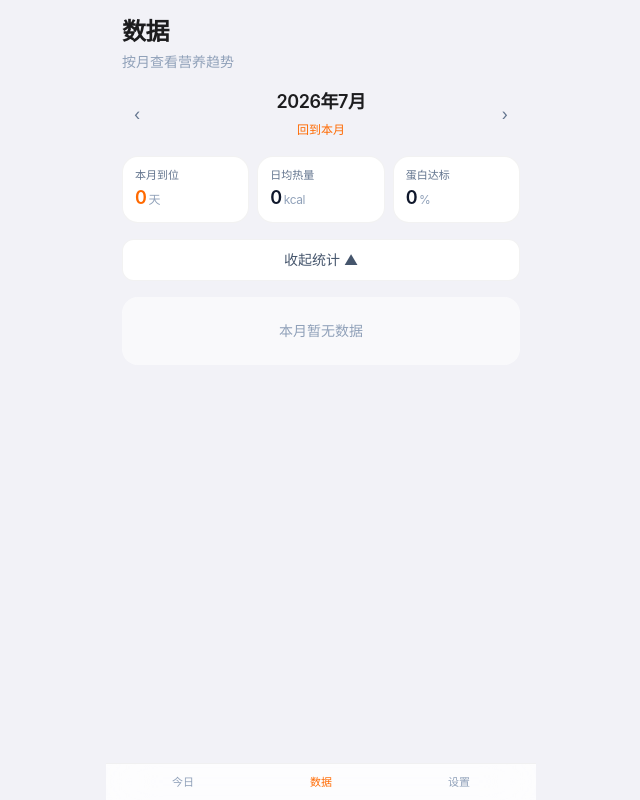
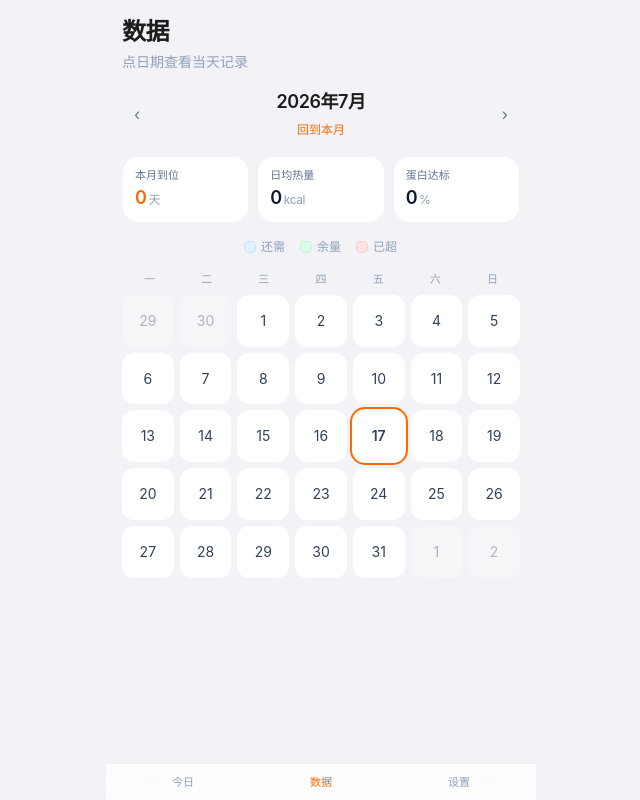
Before and after one commit to Dewyue/diet-log, a React (Vite) app: page /calendar in a window 1280 px wide. Shown: the whole page, without its empty margins (319-959 px from the left). Built offline with nearby package versions, Linux system fonts and the light colour scheme.

Commit message:
Restore data-page calendar with calorie color cells
Replace the calorie trend chart with a month grid tinted blue/green/red, and open DaySheet for past day details.

Co-authored-by: Cursor <cursoragent@cursor.com>

```diff
--- /dev/null
+++ b/src/components/DayCell.tsx
@@ -0,0 +1,54 @@
+import {
+  getCalorieBadge,
+  sumEntries,
+  type CalorieBadgeTone,
+} from '../lib/dailyStatus'
+import type { DailyTargets, FoodEntry } from '../types'
+
+interface DayCellProps {
+  day: number
+  date: string
+  inMonth: boolean
+  isToday: boolean
+  dayEntries: FoodEntry[]
+  targets: DailyTargets
+  onSelect: (date: string) => void
+}
+
+const TONE_BG: Record<CalorieBadgeTone, string> = {
+  blue: 'bg-sky-100 text-sky-800 dark:bg-sky-500/25 dark:text-sky-200',
+  green: 'bg-green-100 text-green-800 dark:bg-green-500/25 dark:text-green-200',
+  red: 'bg-red-100 text-red-700 dark:bg-red-500/25 dark:text-red-200',
+}
+
+export default function DayCell({
+  day,
+  date,
+  inMonth,
+  isToday,
+  dayEntries,
+  targets,
+  onSelect,
+}: DayCellProps) {
+  const hasData = dayEntries.length > 0
+  const tone = hasData
+    ? getCalorieBadge(sumEntries(dayEntries).calories, targets.calories).tone
+    : null
+
+  return (
+    <button
+      type="button"
+      onClick={() => onSelect(date)}
+      className={[
+        'relative flex aspect-square flex-col items-center justify-center rounded-xl text-sm transition',
+        inMonth ? '' : 'opacity-35',
+        tone
+          ? TONE_BG[tone]
+          : 'bg-white text-slate-700 dark:bg-[#1c1c1e] dark:text-slate-200',
+        isToday ? 'ring-2 ring-orange-500 ring-offset-1 dark:ring-offset-black' : '',
+      ].join(' ')}
+    >
+      <span className={isToday ? 'font-semibold' : ''}>{day}</span>
+    </button>
+  )
+}
--- /dev/null
+++ b/src/components/MonthCalendar.tsx
@@ -0,0 +1,53 @@
+import { useMemo } from 'react'
+import { groupByDate } from '../hooks/useEntries'
+import { getCalendarCells, WEEKDAY_LABELS } from '../lib/dates'
+import type { DailyTargets, FoodEntry } from '../types'
+import DayCell from './DayCell'
+
+interface MonthCalendarProps {
+  year: number
+  month: number
+  entries: FoodEntry[]
+  targets: DailyTargets
+  onSelectDate: (date: string) => void
+}
+
+export default function MonthCalendar({
+  year,
+  month,
+  entries,
+  targets,
+  onSelectDate,
+}: MonthCalendarProps) {
+  const cells = useMemo(() => getCalendarCells(year, month), [year, month])
+  const byDate = useMemo(() => groupByDate(entries), [entries])
+
+  return (
+    <div className="space-y-2">
+      <div className="grid grid-cols-7 gap-1.5 px-0.5">
+        {WEEKDAY_LABELS.map((label) => (
+          <div
+            key={label}
+            className="text-center text-[11px] font-medium text-slate-400"
+          >
+            {label}
+          </div>
+        ))}
+      </div>
+      <div className="grid grid-cols-7 gap-1.5">
+        {cells.map((cell) => (
+          <DayCell
+            key={cell.date}
+            day={cell.day}
+            date={cell.date}
+            inMonth={cell.inMonth}
+            isToday={cell.isToday}
+            dayEntries={byDate.get(cell.date) ?? []}
+            targets={targets}
+            onSelect={onSelectDate}
+          />
+        ))}
+      </div>
+    </div>
+  )
+}
--- a/src/components/StatsCharts.tsx
+++ b/src/components/StatsCharts.tsx
@@ -1,24 +1,6 @@
-import { useMemo } from 'react'
-import {
-  CartesianGrid,
-  Line,
-  LineChart,
-  ResponsiveContainer,
-  Tooltip,
-  XAxis,
-  YAxis,
-} from 'recharts'
-import { computeDailyStatus, sumEntries } from '../lib/dailyStatus'
+import { computeDailyStatus } from '../lib/dailyStatus'
 import { groupByDate } from '../hooks/useEntries'
 import type { DailyTargets, FoodEntry } from '../types'
-
-interface StatsChartsProps {
-  entries: FoodEntry[]
-  targets: DailyTargets
-  year: number
-  month: number
-  expanded: boolean
-}
 
 export function StatsSummary({
   entries,
@@ -81,80 +63,3 @@ function StatCard({
     </div>
   )
 }
-
-export default function StatsCharts({
-  entries,
-  targets,
-  year,
-  month,
-  expanded,
-}: StatsChartsProps) {
-  const caloriesTrend = useMemo(() => {
-    const lastDay = new Date(year, month, 0).getDate()
-    const daily: { day: string; calories: number; target: number }[] = []
-    for (let d = 1; d <= lastDay; d++) {
-      const date = `${year}-${String(month).padStart(2, '0')}-${String(d).padStart(2, '0')}`
-      const dayEntries = entries.filter((e) => e.date === date)
-      if (dayEntries.length === 0) continue
-      daily.push({
-        day: `${d}日`,
-        calories: Math.round(sumEntries(dayEntries).calories),
-        target: targets.calories,
-      })
-    }
-    return daily
-  }, [entries, year, month, targets.calories])
-
-  if (!expanded) return null
-
-  const hasData = entries.length > 0
-
-  return (
-    <div className="space-y-4">
-      {!hasData && (
-        <p className="rounded-2xl bg-white/60 py-6 text-center text-sm text-slate-400 dark:bg-[#1c1c1e]/60">
-          本月暂无数据
-        </p>
-      )}
-
-      {caloriesTrend.length > 0 && (
-        <ChartCard title="热量趋势">
-          <ResponsiveContainer width="100%" height={200}>
-            <LineChart data={caloriesTrend}>
-              <CartesianGrid strokeDasharray="3 3" vertical={false} />
-              <XAxis dataKey="day" tick={{ fontSize: 11 }} />
-              <YAxis tick={{ fontSize: 11 }} width={36} />
-              <Tooltip />
-              <Line
-                type="monotone"
-                dataKey="calories"
-                stroke="#ff9500"
-                strokeWidth={2}
-                dot={{ r: 3 }}
-                name="热量"
-              />
-              <Line
-                type="monotone"
-                dataKey="target"
-                stroke="#8e8e93"
-                strokeWidth={1}
-                strokeDasharray="4 4"
-                dot={false}
-                name="目标"
-              />
-            </LineChart>
-          </ResponsiveContainer>
-        </ChartCard>
-      )}
-    </div>
-  )
-}
-
-function ChartCard({ title, children }: { title: string; children: React.ReactNode }) {
-  return (
-    <div className="rounded-2xl border border-black/5 bg-white p-3 dark:border-white/10 dark:bg-[#1c1c1e]">
-      <h3 className="mb-2 text-sm font-medium text-slate-700 dark:text-slate-200">{title}</h3>
-      {children}
-    </div>
-  )
-}
--- a/src/lib/dates.ts
+++ b/src/lib/dates.ts
@@ -20,6 +20,60 @@ export function formatDisplayDate(dateStr: string): string {
   return `${date.getMonth() + 1}月${date.getDate()}日 ${weekdays[date.getDay()]}`
 }
 
+export const WEEKDAY_LABELS = ['一', '二', '三', '四', '五', '六', '日']
+
+export interface CalendarCell {
+  date: string
+  day: number
+  inMonth: boolean
+  isToday: boolean
+}
+
+export function getCalendarCells(year: number, month: number): CalendarCell[] {
+  const today = formatDate(new Date())
+  const firstDay = new Date(year, month - 1, 1)
+  const lastDay = new Date(year, month, 0).getDate()
+
+  // Monday-based week: Mon=0 ... Sun=6
+  const startOffset = (firstDay.getDay() + 6) % 7
+  const cells: CalendarCell[] = []
+
+  for (let i = 0; i < startOffset; i++) {
+    const date = new Date(year, month - 1, -startOffset + i + 1)
+    const dateStr = formatDate(date)
+    cells.push({
+      date: dateStr,
+      day: date.getDate(),
+      inMonth: false,
+      isToday: dateStr === today,
+    })
+  }
+
+  for (let day = 1; day <= lastDay; day++) {
+    const dateStr = `${year}-${String(month).padStart(2, '0')}-${String(day).padStart(2, '0')}`
+    cells.push({
+      date: dateStr,
+      day,
+      inMonth: true,
+      isToday: dateStr === today,
+    })
+  }
+
+  const trailing = (7 - (cells.length % 7)) % 7
+  for (let i = 1; i <= trailing; i++) {
+    const date = new Date(year, month, i)
+    const dateStr = formatDate(date)
+    cells.push({
+      date: dateStr,
+      day: date.getDate(),
+      inMonth: false,
+      isToday: dateStr === today,
+    })
+  }
+
+  return cells
+}
+
 export function getWeekRange(): { start: string; end: string } {
   const now = new Date()
   const day = now.getDay()
--- a/src/pages/CalendarPage.tsx
+++ b/src/pages/CalendarPage.tsx
@@ -1,5 +1,7 @@
 import { useMemo, useState } from 'react'
-import StatsCharts, { StatsSummary } from '../components/StatsCharts'
+import { DaySheet } from '../components/DaySheet'
+import MonthCalendar from '../components/MonthCalendar'
+import { StatsSummary } from '../components/StatsCharts'
 import { useEntriesByMonth, useTargets } from '../hooks/useEntries'
 import { formatMonthLabel } from '../lib/dates'
 
@@ -7,7 +9,7 @@ export default function CalendarPage() {
   const now = new Date()
   const [year, setYear] = useState(now.getFullYear())
   const [month, setMonth] = useState(now.getMonth() + 1)
-  const [statsExpanded, setStatsExpanded] = useState(true)
+  const [selectedDate, setSelectedDate] = useState<string | null>(null)
 
   const { entries } = useEntriesByMonth(year, month)
   const targets = useTargets()
@@ -41,7 +43,7 @@ export default function CalendarPage() {
     <div className="space-y-4">
       <header>
         <h1 className="text-2xl font-semibold tracking-tight">数据</h1>
-        <p className="mt-1 text-sm text-slate-400">按月查看营养趋势</p>
+        <p className="mt-1 text-sm text-slate-400">点日期查看当天记录</p>
       </header>
 
       <div className="flex items-center justify-between">
@@ -73,21 +75,32 @@ export default function CalendarPage() {
 
       <StatsSummary entries={entries} targets={targets} />
 
-      <button
-        type="button"
-        onClick={() => setStatsExpanded((v) => !v)}
-        className="w-full rounded-xl border border-black/5 bg-white py-2.5 text-sm text-slate-600 dark:border-white/10 dark:bg-[#1c1c1e] dark:text-slate-300"
-      >
-        {statsExpanded ? '收起统计 ▲' : '展开统计 ▼'}
-      </button>
+      <div className="flex items-center justify-center gap-4 text-xs text-slate-400">
+        <span className="flex items-center gap-1.5">
+          <span className="h-2.5 w-2.5 rounded-sm bg-sky-100 ring-1 ring-sky-200 dark:bg-sky-500/40" />
+          还需
+        </span>
+        <span className="flex items-center gap-1.5">
+          <span className="h-2.5 w-2.5 rounded-sm bg-green-100 ring-1 ring-green-200 dark:bg-green-500/40" />
+          余量
+        </span>
+        <span className="flex items-center gap-1.5">
+          <span className="h-2.5 w-2.5 rounded-sm bg-red-100 ring-1 ring-red-200 dark:bg-red-500/40" />
+          已超
+        </span>
+      </div>
 
-      <StatsCharts
+      <MonthCalendar
+        year={year}
+        month={month}
         entries={entries}
         targets={targets}
-        year={year}
-        month={month}
-        expanded={statsExpanded}
+        onSelectDate={setSelectedDate}
       />
+
+      {selectedDate && (
+        <DaySheet date={selectedDate} onClose={() => setSelectedDate(null)} />
+      )}
     </div>
   )
 }
```
